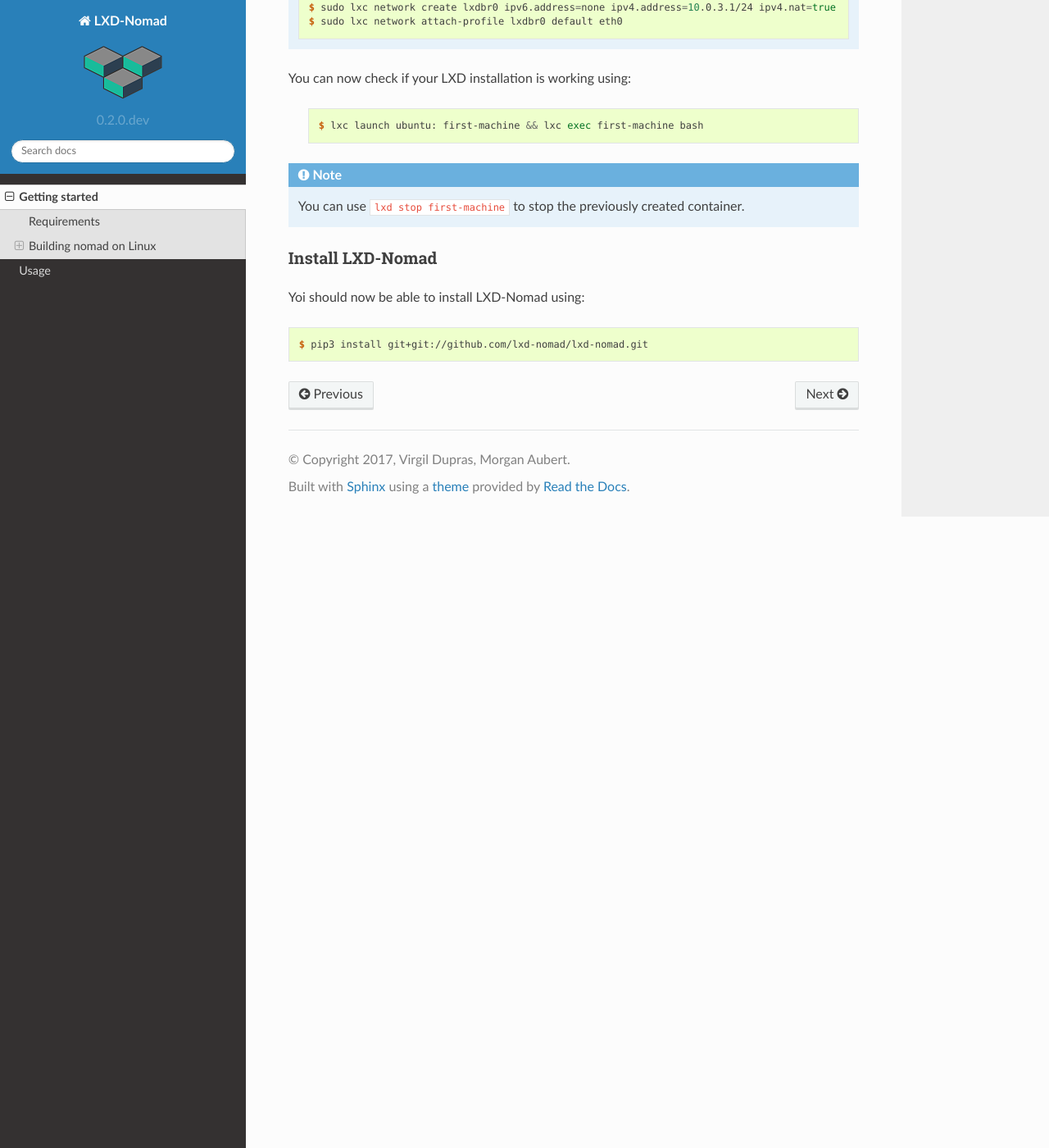
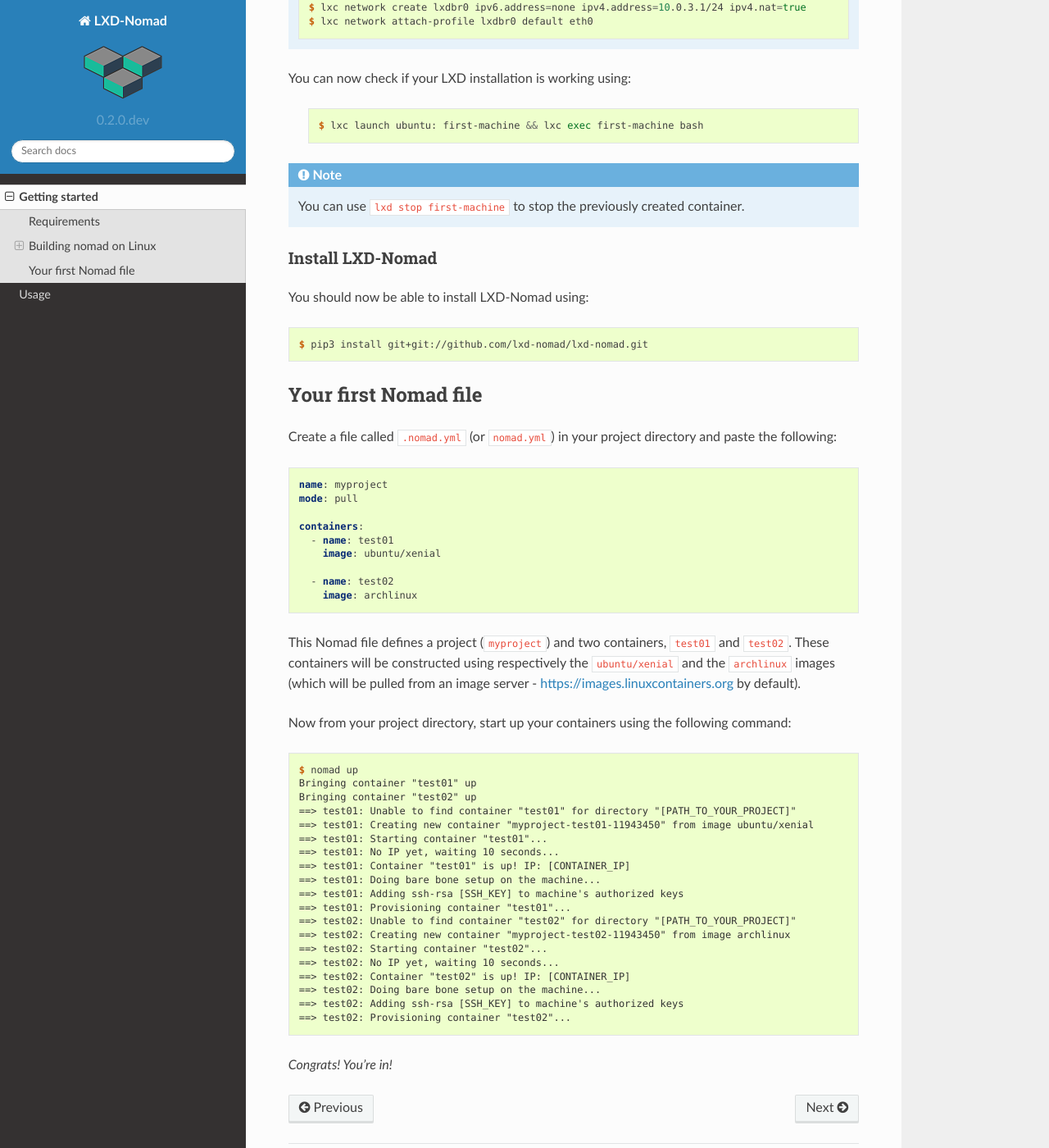
Before and after one commit to lxdock/lxdock, a Sphinx documentation site: the page built from docs/getting_started.rst, in a window 1280 px wide and 1400 px high, scrolled down 1195 px. Shown: the whole window at 82% size. Built offline with Sphinx 7.4.7 and the Read the Docs theme 2.0.0, drawn with Linux system fonts in a browser that asks for light colours.

Commit message:
Improved getting started page

```diff
--- a/docs/getting_started.rst
+++ b/docs/getting_started.rst
@@ -56,8 +56,8 @@
 
     $ newgrp lxd
     $ sudo lxd init --auto
-    $ sudo lxc network create lxdbr0 ipv6.address=none ipv4.address=10.0.3.1/24 ipv4.nat=true
-    $ sudo lxc network attach-profile lxdbr0 default eth0
+    $ lxc network create lxdbr0 ipv6.address=none ipv4.address=10.0.3.1/24 ipv4.nat=true
+    $ lxc network attach-profile lxdbr0 default eth0
 
 You can now check if your LXD installation is working using:
 
@@ -72,8 +72,56 @@
 Install LXD-Nomad
 ~~~~~~~~~~~~~~~~~
 
-Yoi should now be able to install LXD-Nomad using:
+You should now be able to install LXD-Nomad using:
 
 .. code-block:: console
 
   $ pip3 install git+git://github.com/lxd-nomad/lxd-nomad.git
+
+Your first Nomad file
+---------------------
+
+Create a file called ``.nomad.yml`` (or ``nomad.yml``) in your project directory and paste the
+following:
+
+.. code-block:: yaml
+
+  name: myproject
+  mode: pull
+
+  containers:
+    - name: test01
+      image: ubuntu/xenial
+
+    - name: test02
+      image: archlinux
+
+This Nomad file defines a project (``myproject``) and two containers, ``test01`` and ``test02``.
+These containers will be constructed using respectively the ``ubuntu/xenial`` and the ``archlinux``
+images (which will be pulled from an image server - https://images.linuxcontainers.org by default).
+
+Now from your project directory, start up your containers using the following command:
+
+.. code-block:: console
+
+  $ nomad up
+  Bringing container "test01" up
+  Bringing container "test02" up
+  ==> test01: Unable to find container "test01" for directory "[PATH_TO_YOUR_PROJECT]"
+  ==> test01: Creating new container "myproject-test01-11943450" from image ubuntu/xenial
+  ==> test01: Starting container "test01"...
+  ==> test01: No IP yet, waiting 10 seconds...
+  ==> test01: Container "test01" is up! IP: [CONTAINER_IP]
+  ==> test01: Doing bare bone setup on the machine...
+  ==> test01: Adding ssh-rsa [SSH_KEY] to machine's authorized keys
+  ==> test01: Provisioning container "test01"...
+  ==> test02: Unable to find container "test02" for directory "[PATH_TO_YOUR_PROJECT]"
+  ==> test02: Creating new container "myproject-test02-11943450" from image archlinux
+  ==> test02: Starting container "test02"...
+  ==> test02: No IP yet, waiting 10 seconds...
+  ==> test02: Container "test02" is up! IP: [CONTAINER_IP]
+  ==> test02: Doing bare bone setup on the machine...
+  ==> test02: Adding ssh-rsa [SSH_KEY] to machine's authorized keys
+  ==> test02: Provisioning container "test02"...
+
+*Congrats! You're in!*
```
